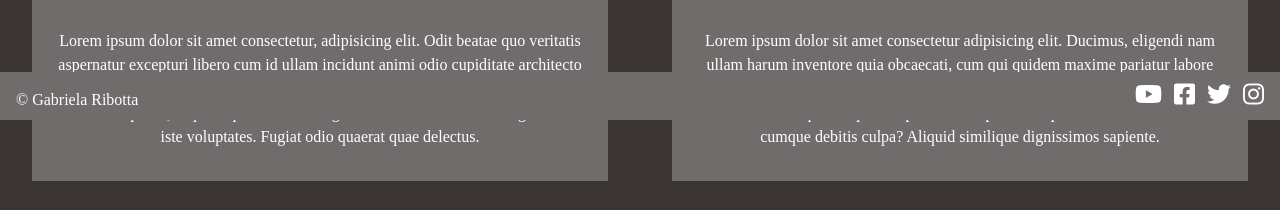
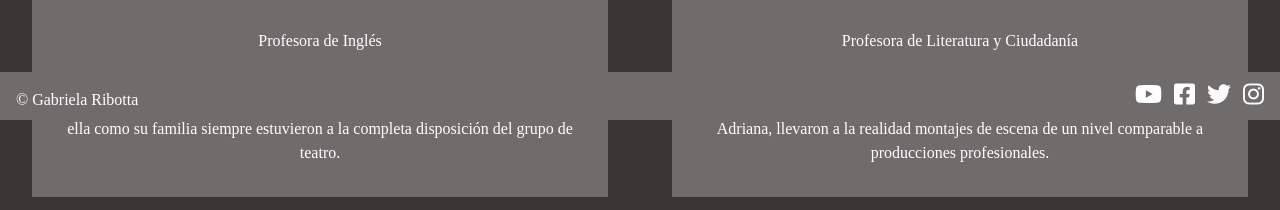
Before and after one commit to GabrielaRibotta/HTML-Idea-Ribotta, a plain HTML site: page pages/nosotros.html in a window 1280 px wide. Shown: the part 680-890 px from the top of the page. Drawn offline with nearby package versions, Linux system fonts and the light colour scheme; a web font is replaced by a local one.

Commit message:
Eliminados textos lorem

```diff
--- a/pages/nosotros.html
+++ b/pages/nosotros.html
@@ -55,12 +55,14 @@
                 <div class="tarjeta">
                     <h3>Adriana</h3>
                     <img src="../multimedia/Adriana.png" alt="Foto en blanco y negro de Adriana aplaudiendo">
-                    <p>Lorem ipsum dolor sit amet consectetur, adipisicing elit. Odit beatae quo veritatis aspernatur excepturi libero cum id ullam incidunt animi odio cupiditate architecto error magnam sapiente ut laudantium non voluptatem debitis eligendi, asperiores delectus atque! Quisquam quasi et sunt magnam deserunt laudantium dignissimos iste voluptates. Fugiat odio quaerat quae delectus.</p>
+                    <p>Profesora de Inglés</p>
+                    <p>Con una paciencia casi inagotable, Adriana no sólo se dedicó a dirigir y orientar a los alumnos durante las clases, sino que además abrió las puertas de su casa y tanto ella como su familia siempre estuvieron a la completa disposición del grupo de teatro.</p>
                 </div>
                 <div class="tarjeta">
                     <h3>Nora</h3>
                     <img src="../multimedia/Nora.png" alt="Foto en blanco y negro de Nora saludando">
-                    <p>Lorem ipsum dolor sit amet consectetur adipisicing elit. Ducimus, eligendi nam ullam harum inventore quia obcaecati, cum qui quidem maxime pariatur labore repudiandae nesciunt modi? Quasi illo officiis magnam corrupti vero error nostrum hic dolor consequatur optio corporis nam repellendus possimus, molestiae esse, cumque debitis culpa? Aliquid similique dignissimos sapiente.</p>
+                    <p>Profesora de Literatura y Ciudadanía</p>
+                    <p>Haciendo uso de su imaginación casi inagotable, Nora creó libretos originales completamente en inglés para varias de las producciones del grupo. Junto con Adriana, llevaron a la realidad montajes de escena de un nivel comparable a producciones profesionales.</p>
                 </div>
             </div>
         </section>
```
Also changed, not shown: index.html (+1 -1 lines).
